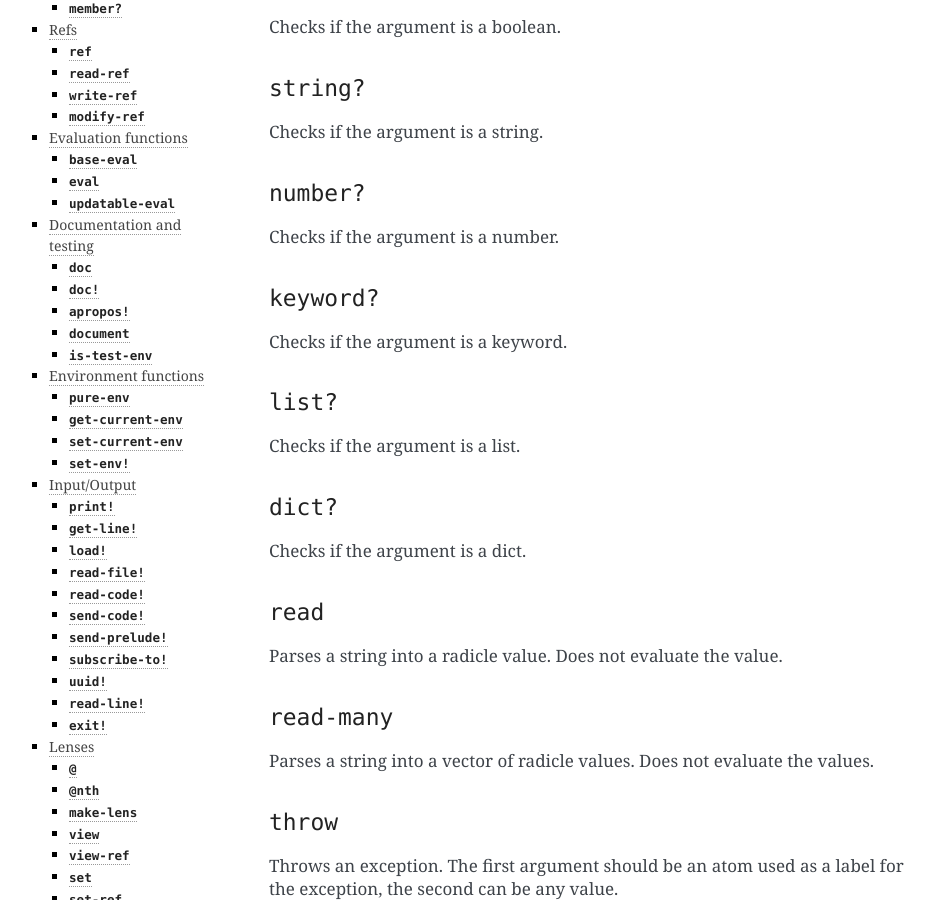
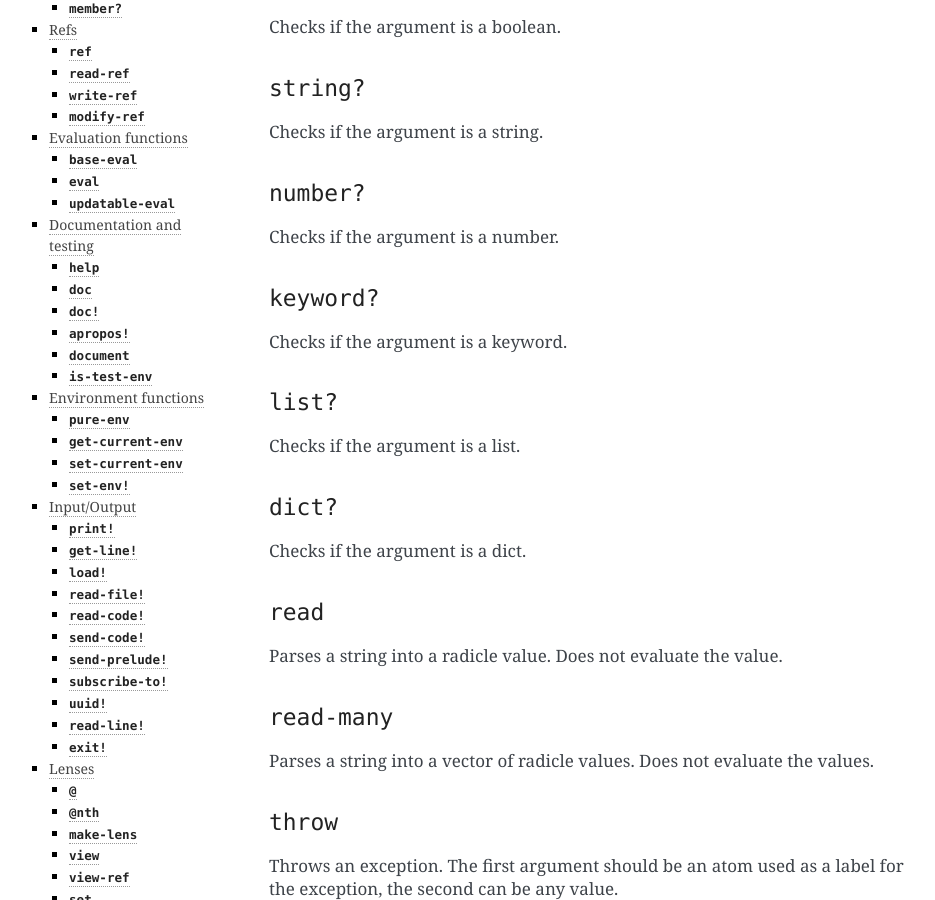
Before and after one commit to radicle-dev/radicle-alpha, a Sphinx documentation site: the page built from docs/source/reference.rst, in a window 1280 px wide and 900 px high, scrolled down 1688 px. Shown: the whole window, without its empty margins (151-1086 px from the left). Built offline with Sphinx 7.4.7, drawn with Linux system fonts in a browser that asks for light colours; pages that are not in the unit, such as notebooks, are missing from menus; some of the changed text lies outside the part shown.

Commit message:
docs: Add documentation and proper mapping for new prelude fns

```diff
--- a/docs/source/reference.rst
+++ b/docs/source/reference.rst
@@ -472,6 +472,11 @@
 Functions for creating and querying documentation of variables in scope,
 and testing functions.
 
+``help``
+~~~~~~~~
+
+Default help text.
+
 ``doc``
 ~~~~~~~
 
```
Also changed, not shown: 2 other files.
